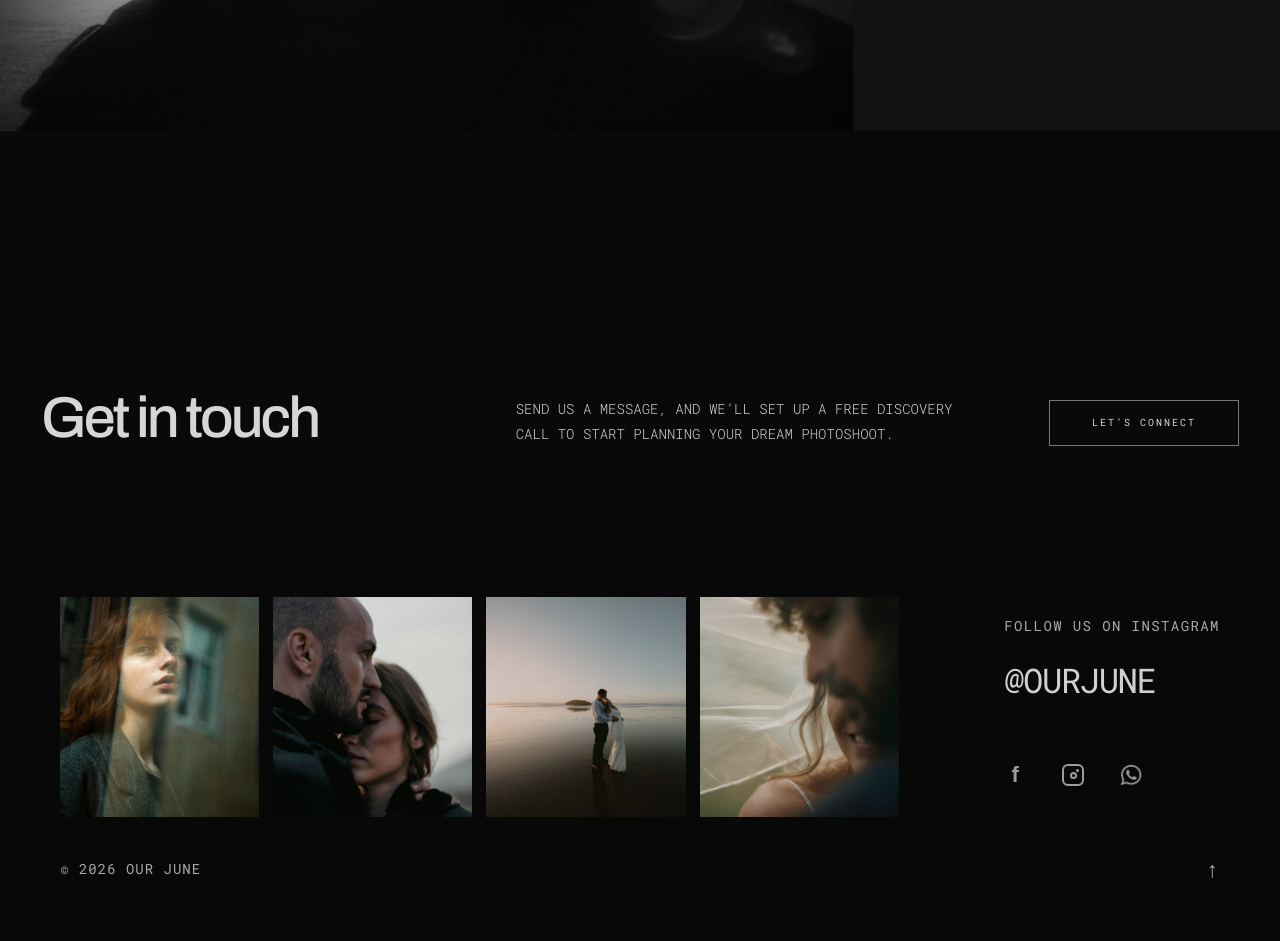
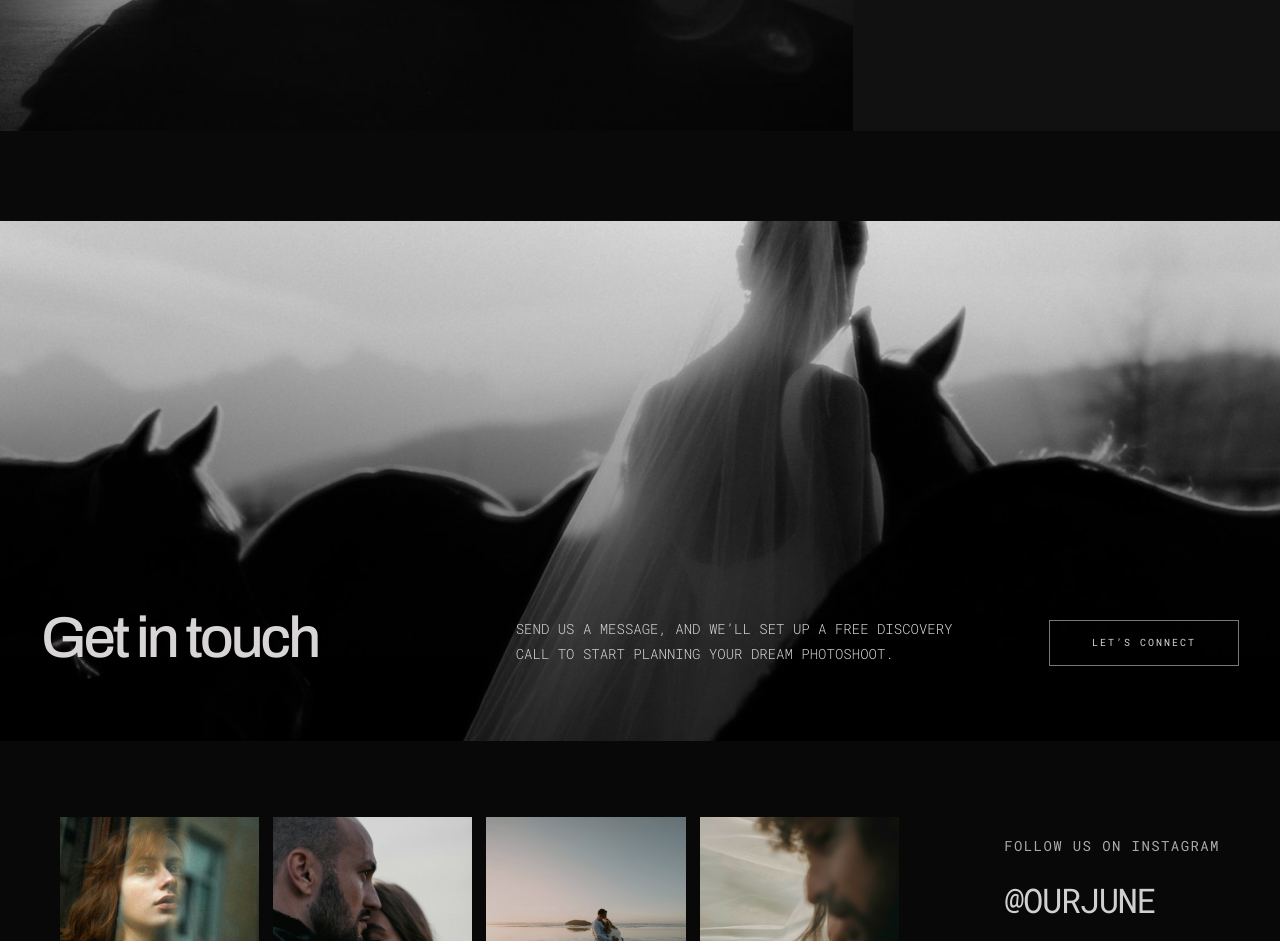
Before and after one commit to baotoan9698/ourjune, a Next.js app: page /about in a window 1280 px wide. Shown: the part 2360-3301 px from the top of the page. Built offline with nearby package versions, Linux system fonts and the light colour scheme; no server answers; the database is empty.

Commit message:
Share editable contact and footer sections

```diff
--- a/app/Portfolio/page.tsx
+++ b/app/Portfolio/page.tsx
@@ -9,5 +9,5 @@ export const dynamic = "force-dynamic";
 export default async function PortfolioPage(){const c=await getSiteContent("portfolio",fallback);return <main className="subpage portfolio-page" id="top">
   <SiteHeader transparent/><section className="portfolio-hero"><div className="portfolio-hero-copy"><h1>{c.title}</h1><p>{c.description}</p></div></section>
   <section className="portfolio-collections">{c.collections.map((item,index)=><a className={`portfolio-project project-${index+1}`} href={item.href} key={item.href}><span>View Gallery</span><img src={item.image} alt={item.title}/><h2>{item.title}</h2></a>)}</section>
-  <ContactCta image/><SiteFooter/>
+  <ContactCta/><SiteFooter/>
  </main>}
--- a/app/admin/page.tsx
+++ b/app/admin/page.tsx
@@ -10,14 +10,17 @@ type ContentRow = { key: string; page: string; label: string; value: JsonValue;
 
 const imageKey = /(image|images|hero|photo|portrait|background)/i;
 
-function withGallerySlots(key: string, value: JsonValue): JsonValue {
+function prepareContentValue(key: string, value: JsonValue): JsonValue {
   const copy = structuredClone(value);
-  if (!key.startsWith("gallery-") || !copy || Array.isArray(copy) || typeof copy !== "object") return copy;
-  const gallery = copy as Record<string, JsonValue>;
-  const current = Array.isArray(gallery.images) ? gallery.images : [];
-  const source = current.length ? current : [typeof gallery.hero === "string" ? gallery.hero : ""];
-  gallery.images = Array.from({ length: 16 }, (_, index) => structuredClone(source[index % source.length]));
-  return gallery;
+  if (!copy || Array.isArray(copy) || typeof copy !== "object") return copy;
+  const prepared = copy as Record<string, JsonValue>;
+  if (key === "home" && typeof prepared.contactImage !== "string") prepared.contactImage = "/hero-alt.jpg";
+  if (key.startsWith("gallery-")) {
+    const current = Array.isArray(prepared.images) ? prepared.images : [];
+    const source = current.length ? current : [typeof prepared.hero === "string" ? prepared.hero : ""];
+    prepared.images = Array.from({ length: 16 }, (_, index) => structuredClone(source[index % source.length]));
+  }
+  return prepared;
 }
 
 function setAtPath(source: JsonValue, path: (string | number)[], next: JsonValue): JsonValue {
@@ -103,7 +106,7 @@ export default function AdminPage() {
     setRows(content);
     if (content.length) {
       setSelected(current => current || content[0].key);
-      setDraft(current => Object.keys(current as object).length ? current : withGallerySlots(content[0].key, content[0].value));
+      setDraft(current => Object.keys(current as object).length ? current : prepareContentValue(content[0].key, content[0].value));
     }
     setLoading(false);
   }, [router]);
@@ -114,7 +117,7 @@ export default function AdminPage() {
   function choose(key: string) {
     const row = rows.find(item => item.key === key);
     if (!row) return;
-    setSelected(key); setDraft(withGallerySlots(row.key, row.value)); setMessage("");
+    setSelected(key); setDraft(prepareContentValue(row.key, row.value)); setMessage("");
   }
 
   function update(path: (string | number)[], value: JsonValue) { setDraft(current => setAtPath(current, path, value)); }
--- a/app/components/SiteChrome.tsx
+++ b/app/components/SiteChrome.tsx
@@ -1,6 +1,7 @@
 "use client";
 
 import { useEffect, useState } from "react";
+import { getBrowserSupabase } from "../../lib/supabase";
 
 const links = [
   ["Home", "/"],
@@ -44,35 +45,82 @@ export function SiteHeader({ transparent = false }: { transparent?: boolean }) {
   );
 }
 
-export function ContactCta({ image = false }: { image?: boolean }) {
+type SharedChromeContent = {
+  contactTitle: string;
+  contactText: string;
+  contactImage: string;
+  footerImages: string[];
+  instagramHandle: string;
+  copyright: string;
+};
+
+const sharedFallback: SharedChromeContent = {
+  contactTitle: "Get in touch",
+  contactText: "Send us a message, and we’ll set up a free discovery call to start planning your dream photoshoot.",
+  contactImage: "/hero-alt.jpg",
+  footerImages: ["/portrait-1.jpg", "/portrait-4.jpg", "/horizontal-3.jpg", "/hero.jpg"],
+  instagramHandle: "@OURJUNE",
+  copyright: "© 2026 OUR JUNE",
+};
+
+function normalizeSharedContent(value?: Partial<SharedChromeContent>): SharedChromeContent {
+  const sourceImages = value?.footerImages?.length ? value.footerImages : sharedFallback.footerImages;
+  return {
+    contactTitle: value?.contactTitle || sharedFallback.contactTitle,
+    contactText: value?.contactText || sharedFallback.contactText,
+    contactImage: value?.contactImage || sharedFallback.contactImage,
+    footerImages: Array.from({ length: 4 }, (_, index) => sourceImages[index % sourceImages.length]),
+    instagramHandle: value?.instagramHandle || sharedFallback.instagramHandle,
+    copyright: value?.copyright || sharedFallback.copyright,
+  };
+}
+
+function useSharedChromeContent(provided?: Partial<SharedChromeContent>) {
+  const [content, setContent] = useState(() => normalizeSharedContent(provided));
+
+  useEffect(() => {
+    if (provided) {
+      setContent(normalizeSharedContent(provided));
+      return;
+    }
+    let active = true;
+    getBrowserSupabase()?.from("site_content").select("value").eq("key", "home").maybeSingle().then(({ data }) => {
+      if (active && data?.value) setContent(normalizeSharedContent(data.value as Partial<SharedChromeContent>));
+    });
+    return () => { active = false; };
+  }, [provided]);
+
+  return content;
+}
+
+export function ContactCta({ content: provided }: { content?: Partial<SharedChromeContent> }) {
+  const content = useSharedChromeContent(provided);
   return (
-    <section className={`inner-contact${image ? " image-contact" : ""}`}>
-      <h2>Get in touch</h2>
-      <p>Send us a message, and we’ll set up a free discovery call to start planning your dream photoshoot.</p>
+    <section className="inner-contact image-contact" style={{ backgroundImage: `linear-gradient(180deg,rgba(0,0,0,.1),rgba(0,0,0,.58)),url("${content.contactImage}")` }}>
+      <h2>{content.contactTitle}</h2>
+      <p>{content.contactText}</p>
       <a href="/contact">Let’s Connect</a>
     </section>
   );
 }
 
-export function SiteFooter() {
+export function SiteFooter({ content: provided }: { content?: Partial<SharedChromeContent> }) {
+  const content = useSharedChromeContent(provided);
   return (
     <footer className="site-footer inner-footer">
       <div className="footer-gallery" aria-label="Selected Instagram photographs">
-        <img src="/portrait-1.jpg" alt="Our June wedding story" />
-        <img src="/portrait-4.jpg" alt="Our June couple portrait" />
-        <img src="/horizontal-3.jpg" alt="Our June beach ceremony" />
-        <img src="/hero.jpg" alt="Our June cinematic wedding" />
+        {content.footerImages.map((image, index) => <img src={image} alt={`Our June story ${index + 1}`} key={`${image}-${index}`} />)}
       </div>
       <div className="footer-social">
         <span>FOLLOW US ON INSTAGRAM</span>
-        <a className="instagram-handle" href="https://www.instagram.com/">@OURJUNE</a>
+        <a className="instagram-handle" href="https://www.instagram.com/">{content.instagramHandle}</a>
         <div className="social-links">
           <a className="facebook-icon" href="https://www.facebook.com/" aria-label="Facebook">f</a>
           <a className="instagram-icon" href="https://www.instagram.com/" aria-label="Instagram"><span /></a>
           <a className="whatsapp-icon" href="https://wa.me/84555583655" aria-label="WhatsApp" target="_blank" rel="noreferrer"><img src="/whatsapp-icon.png" alt="" /></a>
         </div>
       </div>
-      <div className="footer-bottom"><p>© 2026 OUR JUNE</p><a href="#top" aria-label="Back to top">↑</a></div>
+      <div className="footer-bottom"><p>{content.copyright}</p><a href="#top" aria-label="Back to top">↑</a></div>
     </footer>
   );
 }
--- a/app/contact/page.tsx
+++ b/app/contact/page.tsx
@@ -1,5 +1,5 @@
 import { getSiteContent } from "../../lib/content";
-import { SiteFooter, SiteHeader } from "../components/SiteChrome";
+import { ContactCta, SiteFooter, SiteHeader } from "../components/SiteChrome";
 
 const fallback={title:"Send us a\nmessage",email:"HELLO@OURJUNE.PHOTO",phone:"+84 555 583 655",image:"/portrait-1.jpg",nameLabel:"Name *",emailLabel:"Email address *",messageLabel:"Message *",buttonLabel:"Send message"};
 
@@ -7,5 +7,5 @@ export const dynamic = "force-dynamic";
 export default async function ContactPage(){const c=await getSiteContent("contact",fallback);return <main className="subpage" id="top"><SiteHeader/><div className="subpage-main">
   <section className="contact-page-head"><h1>{c.title.split("\n").map(line=><span key={line}>{line}<br/></span>)}</h1><div className="contact-details">EMAIL: {c.email}<br/>TEL: {c.phone}</div></section>
   <section className="contact-layout"><form className="contact-form"><label>{c.nameLabel}<input name="name" required/></label><label>{c.emailLabel}<input name="email" type="email" required/></label><label>{c.messageLabel}<textarea name="message" required/></label><button type="submit">{c.buttonLabel}</button></form><img src={c.image} alt="Our June photographers"/></section>
-  <SiteFooter/>
+  <ContactCta/><SiteFooter/>
  </div></main>}
--- a/app/page.tsx
+++ b/app/page.tsx
@@ -2,6 +2,7 @@
 
 import { useEffect, useState } from "react";
 import { getBrowserSupabase } from "../lib/supabase";
+import { ContactCta, SiteFooter } from "./components/SiteChrome";
 
 const nav = [
   ["Home", "/"],
@@ -43,7 +44,7 @@ const homeFallback = {
   quote: "Mystery is not about traveling to new places but about looking with new eyes.", quoteAuthor: "MARCEL PROUST",
   worksLabel: "02 — SELECTED STORIES", worksTitle: "Our Works", worksDescription: "A collection of honest moments, quiet gestures, and stories that deserve to live beyond the day they happened.",
   works: [{title:"Portraits",image:"/portrait-4.jpg",href:"/gallery-2"},{title:"Love Stories",image:"/horizontal-1.jpg",href:"/gallery-1"},{title:"Weddings",image:"/vertical-2.jpg",href:"/gallery-3"}],
-  contactTitle: "Get in touch", contactText: "Send us a message, and we'll set up a free discovery call to start planning your dream elopement.", contactEmail: "hello@ourjune.photo",
+  contactTitle: "Get in touch", contactText: "Send us a message, and we'll set up a free discovery call to start planning your dream elopement.", contactEmail: "hello@ourjune.photo", contactImage: "/hero-alt.jpg",
   footerImages: ["/portrait-1.jpg","/portrait-4.jpg","/horizontal-3.jpg","/hero.jpg"], instagramHandle: "@OURJUNE", copyright: "© 2026 OUR JUNE",
 };
 
@@ -80,7 +81,7 @@ export default function Home() {
   const testimonial = activeTestimonials[testimonialIndex % activeTestimonials.length];
 
   return (
-    <main className="home-content">
+    <main className="home-content" id="top">
       <section className="hero" id="home" style={{backgroundImage:`linear-gradient(180deg,rgba(0,0,0,.08),rgba(0,0,0,.5)),url("${content.heroImage}")`}}>
         <header className={`site-header${scrolled ? " scrolled" : ""}`}>
           <a className="logo" href="#home">OUR JUNE</a>
@@ -174,34 +175,9 @@ export default function Home() {
         <a className="outline-button" href="/Portfolio">See Portfolio <span>↗</span></a>
       </section>
 
-      <section className="contact" id="contact">
-        <div className="contact-content">
-          <h2>{content.contactTitle}</h2>
-          <p>{content.contactText}</p>
-          <a className="light-button" href={`mailto:${content.contactEmail}`}>Let&apos;s Connect</a>
-        </div>
-      </section>
+      <ContactCta content={content} />
 
-      <footer className="site-footer">
-        <div className="footer-gallery" aria-label="Selected Instagram photographs">
-          {content.footerImages.map((image,index)=><img src={image} alt={`Our June story ${index+1}`} key={`${image}-${index}`}/>)}
-        </div>
-        <div className="footer-social">
-          <span>FOLLOW US ON INSTAGRAM</span>
-          <a className="instagram-handle" href="https://www.instagram.com/">{content.instagramHandle}</a>
-          <div className="social-links">
-            <a className="facebook-icon" href="https://www.facebook.com/" aria-label="Facebook">f</a>
-            <a className="instagram-icon" href="https://www.instagram.com/" aria-label="Instagram">
-              <span />
-            </a>
-            <a className="whatsapp-icon" href="https://wa.me/84555583655" aria-label="WhatsApp" target="_blank" rel="noreferrer"><img src="/whatsapp-icon.png" alt="" /></a>
-          </div>
-        </div>
-        <div className="footer-bottom">
-          <p>{content.copyright}</p>
-          <a href="#home" aria-label="Back to top">↑</a>
-        </div>
-      </footer>
+      <SiteFooter content={content} />
     </main>
   );
 }
--- a/app/subpages.css
+++ b/app/subpages.css
@@ -40,6 +40,7 @@
 .about-services img { height:560px; object-fit:cover; }
 .about-services div { padding:55px 12%; }
 .about-services h3 { margin:135px 0 0; font:500 30px/1.55 "Archivo",sans-serif; }
+.about-page .about-services + .inner-contact { margin-top:90px; }
 
 /* Contact */
 .contact-page-head { padding:55px 3.2% 100px; display:grid; grid-template-columns:1fr 1fr; }
@@ -122,7 +123,7 @@
 .portfolio-project.project-4 img { height:380px; }
 .portfolio-project:hover img { transform:scale(1.015); }
 .portfolio-project h2 { margin:14px 0 0; text-align:right; font:500 24px/1 "Archivo",sans-serif; letter-spacing:-.6px; }
-.portfolio-page .image-contact { min-height:520px; background-image:linear-gradient(180deg,rgba(0,0,0,.1),rgba(0,0,0,.58)),url('/hero-alt.jpg'); background-size:cover; background-position:center; }
+.inner-contact.image-contact { min-height:520px; background-image:linear-gradient(180deg,rgba(0,0,0,.1),rgba(0,0,0,.58)),url('/hero-alt.jpg'); background-size:cover; background-position:center; }
 
 @media(max-width:800px){
   .subpage-main{padding-top:86px}.page-intro,.about-hero-grid,.about-story,.contact-page-head,.contact-layout,.gallery-hero-copy,.service-hero-copy,.approach,.portfolio-hero-copy{grid-template-columns:1fr}.page-intro{min-height:270px;gap:55px}.page-title{justify-self:start;text-align:left}.about-hero-grid{gap:50px}.about-hero-grid img{width:80%}.about-story>img{height:500px}.about-columns{grid-template-columns:1fr}.about-services{grid-template-columns:1fr}.about-services img{height:430px}.contact-page-head{gap:60px}.contact-details{justify-self:start}.contact-layout{padding:0 24px 100px;gap:70px}.gallery-hero,.service-hero,.portfolio-hero{min-height:620px}.gallery-hero-copy,.service-hero-copy,.portfolio-hero-copy{gap:45px}.masonry{columns:1;padding:55px 24px}.packages,.testimonials-grid{grid-template-columns:1fr;padding:70px 24px;gap:70px}.testimonial-item:nth-child(3n+2){margin-top:0}.faq{padding:70px 24px}.faq-row{grid-template-columns:1fr;gap:18px}.inner-contact{grid-template-columns:1fr;gap:35px}.about-story-copy{min-height:620px}.inner-footer{min-height:650px}.portfolio-collections{min-height:0;padding:70px 24px;grid-template-columns:1fr;gap:70px}.portfolio-project,.portfolio-project:nth-child(even){width:82%;justify-self:start;margin-top:0}.portfolio-project:nth-child(even){justify-self:end}.portfolio-project img{height:360px}}
@@ -151,6 +152,7 @@
   .package-card-2 img{order:0;margin:38px 0 0;}
   .about-page .page-intro{min-height:230px;padding-bottom:25px;}
   .about-page .about-hero-grid p{justify-self:end;text-align:right;}
+  .about-page .about-services + .inner-contact{margin-top:60px;}
 }
 
 @media(max-width:1024px){
--- a/app/testimonials/page.tsx
+++ b/app/testimonials/page.tsx
@@ -14,5 +14,5 @@ export const dynamic = "force-dynamic";
 export default async function TestimonialsPage(){const c=await getSiteContent("testimonials",fallback);return <main className="subpage" id="top"><SiteHeader/><div className="subpage-main">
   <section className="page-intro"><span className="page-label">{c.label}</span><h1 className="page-title">{c.title.split("\n").map(line=><span key={line}>{line}<br/></span>)}</h1></section>
   <section className="testimonials-grid">{c.reviews.map(review=><article className="testimonial-item" key={review.name}><img src={review.image} alt={`${review.name} testimonial`}/><p>{review.quote}</p><h2>{review.name}</h2></article>)}</section>
-  <ContactCta image/><SiteFooter/>
+  <ContactCta/><SiteFooter/>
  </div></main>}
```
Also changed, not shown: 1 other file (tests, documents, lock files or other folders).
